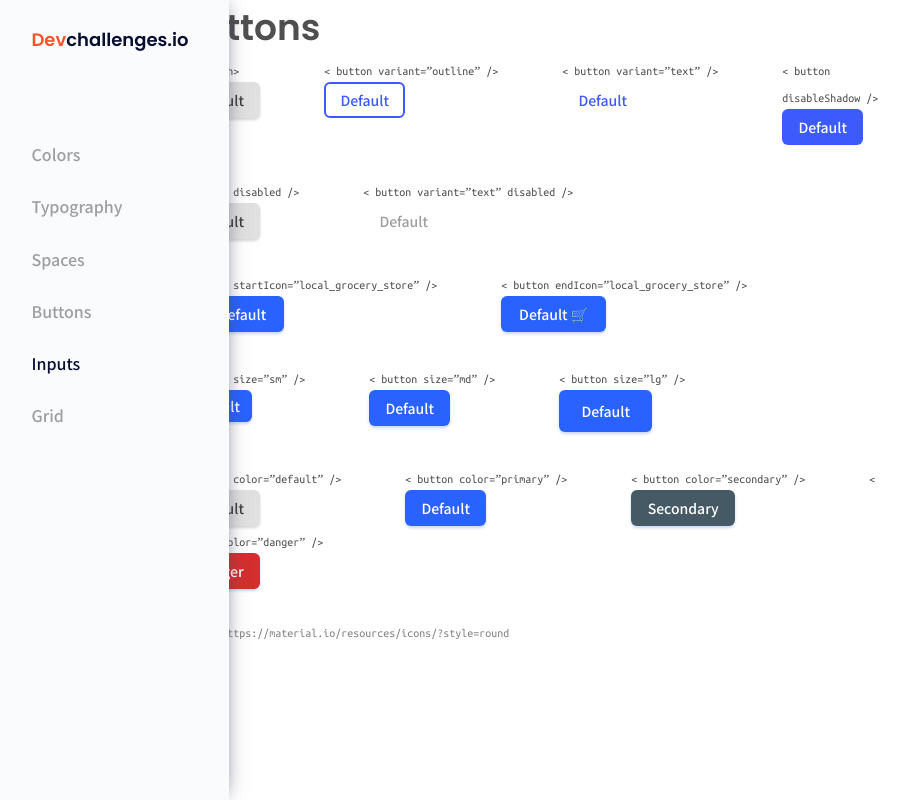
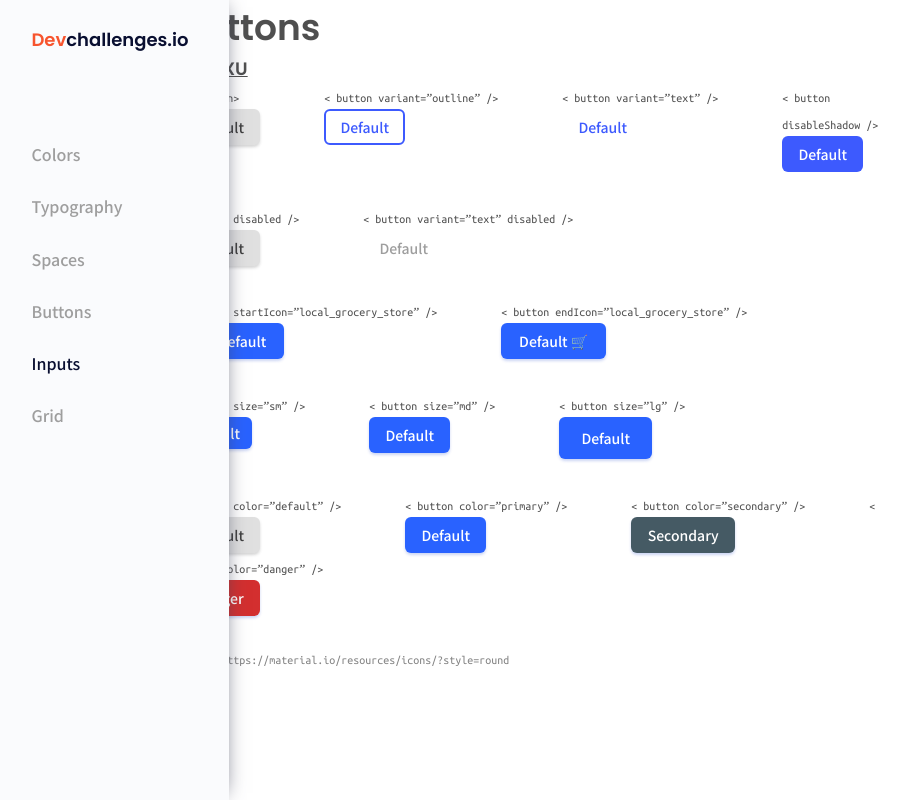
Before and after one commit to Mxuuuu/Button-component---devchallenges, a plain HTML site: page index.html in a window 1280 px wide. Shown: the whole page, without its empty margins (0-909 px from the left). Drawn offline with Linux system fonts and the light colour scheme.

Commit message:
Update index.html

```diff
--- a/index.html
+++ b/index.html
@@ -28,7 +28,7 @@
     </div>
       <!--BUTTONS-->
       <div class="right">
-      <h1>Buttons</h1>
+        <h1>Buttons<h4>  by<a href="https://devchallenges.io/portfolio/Mxuuuu" target="_blank" style="color: #4F4F4F;"> MXU</a></h4></h1>
       <!---->
         <div class="row-1" style="margin-bottom: 2.4vw;">
           <div class="row-1-area-1">
```
